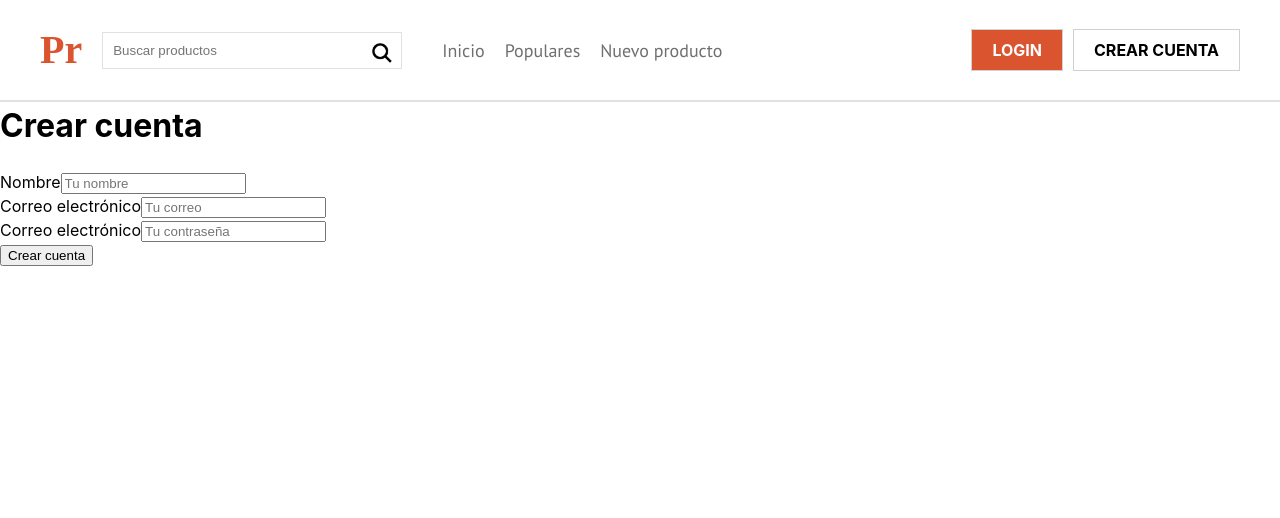
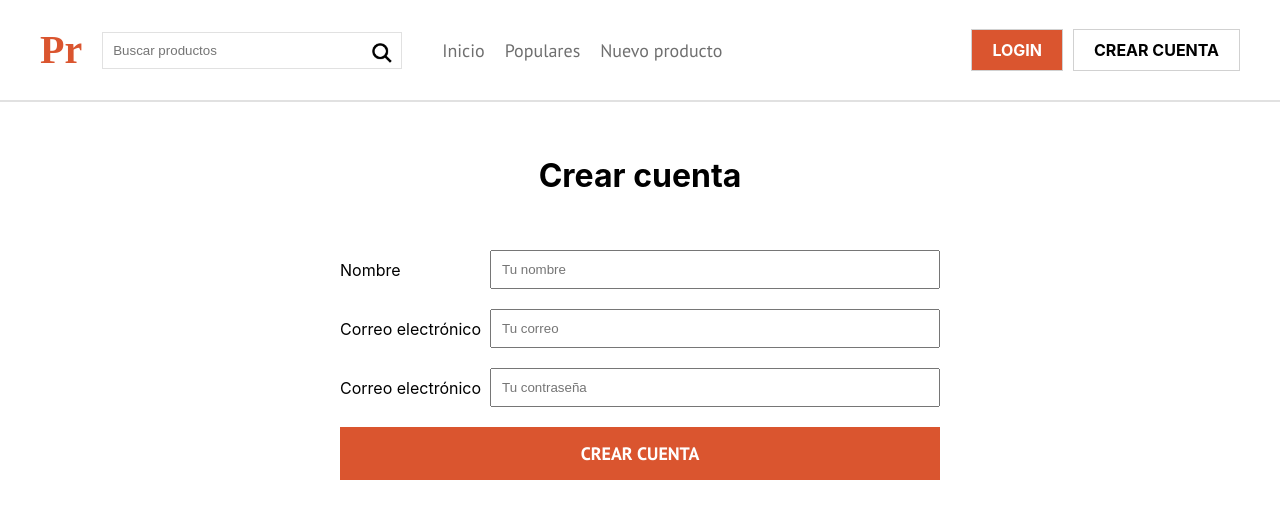
Before and after one commit to juanluna96/NextJS-ProductReviewer, a Next.js app: page /crear-cuenta in a window 1280 px wide. Shown: the top 518 px of the page. Built offline with nearby package versions, Linux system fonts and the light colour scheme.

Commit message:
CSS para Formularios

```diff
--- /dev/null
+++ b/components/ui/Formulario.js
@@ -0,0 +1,43 @@
+import styled from "@emotion/styled"
+
+const Formulario = styled.form`
+    max-width:600px;
+    width: 95%;
+    margin: 5rem auto 0 auto;
+`;
+
+const Campo = styled.div`
+    margin-bottom: 2rem;
+    display:flex;
+    align-items:center;
+
+    label {
+        flex: 0 0 150px;
+        font-size: 1.6rem;
+    }
+
+    input {
+        flex: 1;
+        padding: 1rem;
+    }
+`;
+
+const InputSubmit = styled.input`
+    background-color: var(--naranja);
+    width: 100%;
+    padding: 1.5rem;
+    text-align: center;
+    color: #fff;
+    font-size:1.8rem;
+    text-transform: uppercase;
+    border: none;
+    font-family: 'PT Sans',sans-serif;
+    font-weight: 700;
+
+    &:hover{
+        cursor: pointer;
+    }
+`;
+
+
+export { Formulario, Campo, InputSubmit }
--- a/pages/crear-cuenta.js
+++ b/pages/crear-cuenta.js
@@ -1,27 +1,34 @@
 import React from 'react'
 import Layout from '../components/layout/Layout';
+import { css } from '@emotion/react';
+import { Formulario, Campo, InputSubmit } from '../components/ui/Formulario';
 
 const CrearCuenta = () => {
     return (
         <div>
             <Layout>
                 <>
-                    <h1>Crear cuenta</h1>
-                    <form>
-                        <div>
+                    <h1
+                        css={ css`
+                    text-align: center;
+                    margin-top: 5rem;
+                    `}
+                    >Crear cuenta</h1>
+                    <Formulario>
+                        <Campo>
                             <label htmlFor="nombre">Nombre</label>
                             <input type="text" id="nombre" placeholder="Tu nombre" name="nombre" />
-                        </div>
-                        <div>
+                        </Campo>
+                        <Campo>
                             <label htmlFor="email">Correo electrónico</label>
                             <input type="email" id="email" placeholder="Tu correo" name="email" />
-                        </div>
-                        <div>
+                        </Campo>
+                        <Campo>
                             <label htmlFor="password">Correo electrónico</label>
                             <input type="password" id="password" placeholder="Tu contraseña" name="password" />
-                        </div>
-                        <input type="submit" value="Crear cuenta" />
-                    </form>
+                        </Campo>
+                        <InputSubmit type="submit" value="Crear cuenta" />
+                    </Formulario>
                 </>
             </Layout>
         </div>
```
